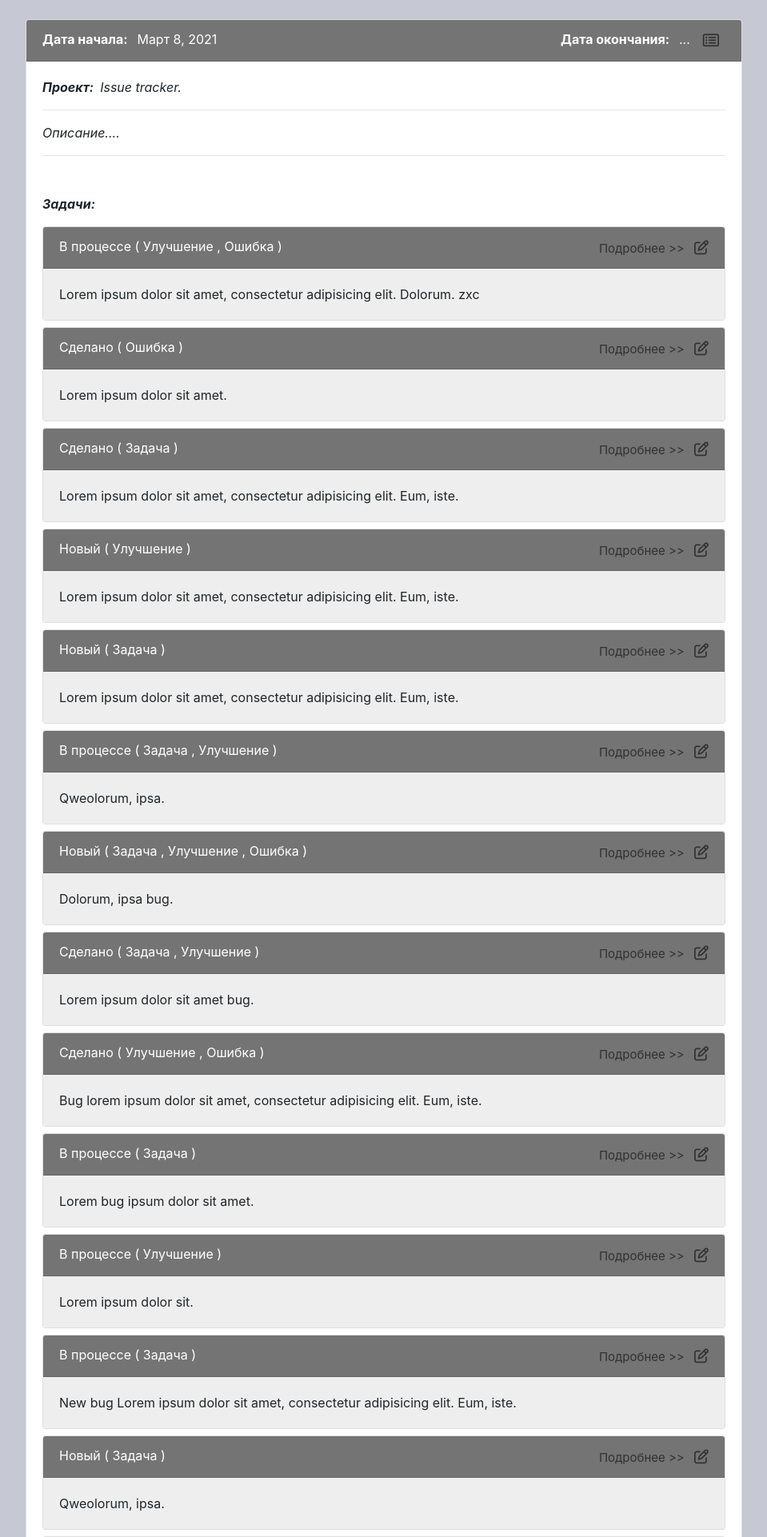
After one commit to nrbksv/issue_tracker, a Django app: page /project/1 in a window 1280 px wide. The commit adds this page. Shown: the top 1922 px of the page at 80% size, without its empty margins (160-1119 px from the left). Run offline with Django 3.2, Linux system fonts and the light colour scheme; data comes from the database, SQL or seed files in the repository; some libraries are stand-ins or nearby versions.

Commit message:
Added detailed view of projects.

```diff
--- a/issue_tracker/issue_tracker/urls.py
+++ b/issue_tracker/issue_tracker/urls.py
@@ -15,11 +15,20 @@ Including another URLconf
 """
 from django.contrib import admin
 from django.urls import path
-from tracker.views import IssueListView, IssueDetail, NewIssue, IssueUpdate, IssueDelete, ProjectListView
+from tracker.views import (
+        IssueListView,
+        IssueDetail,
+        NewIssue,
+        IssueUpdate,
+        IssueDelete,
+        ProjectListView,
+        ProjectDetailView
+    )
 
 urlpatterns = [
     path('admin/', admin.site.urls),
     path('', ProjectListView.as_view(), name='projects-list'),
+    path('project/<int:pk>', ProjectDetailView.as_view(), name='project-detail'),
     path('issues/all', IssueListView.as_view(), name='issues-list'),
     path('issue/<int:pk>', IssueDetail.as_view(), name='issue-detail'),
     path('issue/add', NewIssue.as_view(), name='new-issue'),
--- /dev/null
+++ b/issue_tracker/tracker/templates/projects/detail.html
@@ -0,0 +1,39 @@
+{% extends 'base.html' %}
+
+{% block content %}
+    <div class="card mt-2">
+        <div class="card-header d-flex flex-row justify-content-between card-h">
+            <div><span class="mr-2"><b>Дата начала: </b></span>{{ project.date_start }}</div>
+            <div class="d-flex">
+                <div class="mr-3"><span class="mr-2"><b>Дата окончания: </b></span>
+                    {% if project.date_finish %}{{ project.date_finish }}{% else %}...{% endif %}</div>
+                <div><a class="icons align-middle mr-2" href="{% url 'projects-list' %}"><i class="far fa-list-alt"></i></a></div>
+            </div>
+        </div>
+        <div class="card-body">
+          <p class="card-text font-italic"><b>Проект:</b><span class="ml-2">{{ project.project }}</span></p>
+          <hr>
+          <p class="card-text font-italic">{{ project.project_description }}</p>
+            <hr>
+            <p class="card-text font-italic mt-5"><b>Задачи:</b></p>
+            {% for issue in project.issues.all %}
+            <div class="card mt-2">
+                <div class="card-header d-flex flex-row justify-content-between card-h">
+                    <div>
+                       {{ issue.status }}  ({% for type in issue.types.all %} {{ type.type_issue }} {% if not forloop.last %}, {% endif %} {% endfor %})
+                    </div>
+                    <div>
+                        <a class="link-text mr-2" href="{% url 'issue-detail' issue.id %}">Подробнее >> </a>
+                        <a class="icons" href="{% url 'issue-update' issue.id %}"><i class="far fa-edit"></i></a>
+                    </div>
+                </div>
+                <div class="card-body card-b">
+                  <p class="card-text">{{ issue.summary }}</p>
+                </div>
+            </div>
+                {% empty %}
+                <h2>Нет задач</h2>
+            {% endfor %}
+        </div>
+    </div>
+{% endblock %}
--- a/issue_tracker/tracker/templates/projects/list.html
+++ b/issue_tracker/tracker/templates/projects/list.html
@@ -1,7 +1,7 @@
 {% extends 'base.html' %}
 
 {% block content %}
-    <table class="table table-striped border">
+    <table class="table table-striped border bg-light">
       <thead>
         <tr class="border-0">
           <th class="pl-4" scope="col">Проект</th>
@@ -13,7 +13,7 @@
           {% for project in projects %}
                 <tr>
                   <td class="pl-4">
-                      <a class="text-dark" href="{% url 'issues-list' %}">{{ project.project }}</a>
+                      <a class="text-dark" href="{% url 'project-detail' project.id %}">{{ project.project }}</a>
                   </td>
                   <td>{{ project.date_start }}</td>
                   <td>{% if project.date_finish %}{{ project.date_finish }}{% else %}...{% endif %}</td>
--- a/issue_tracker/tracker/views/__init__.py
+++ b/issue_tracker/tracker/views/__init__.py
@@ -1,2 +1,2 @@
 from tracker.views.issues import IssueListView, IssueDetail, NewIssue, IssueUpdate, IssueDelete
-from tracker.views.projects import ProjectListView
+from tracker.views.projects import ProjectListView, ProjectDetailView
--- a/issue_tracker/tracker/views/projects.py
+++ b/issue_tracker/tracker/views/projects.py
@@ -1,4 +1,4 @@
-from django.views.generic import ListView
+from django.views.generic import ListView, DetailView
 
 from tracker.models import Project
 
@@ -9,3 +9,8 @@ class ProjectListView(ListView):
 
     def get_queryset(self):
         return Project.objects.all()
+
+
+class ProjectDetailView(DetailView):
+    template_name = 'projects/detail.html'
+    model = Project
```
